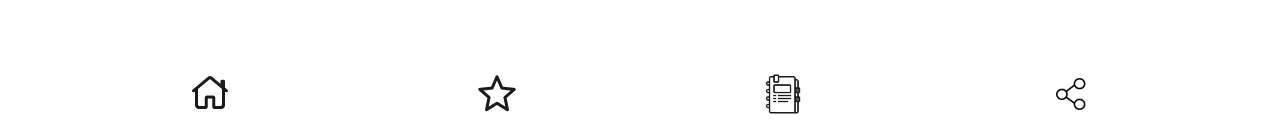
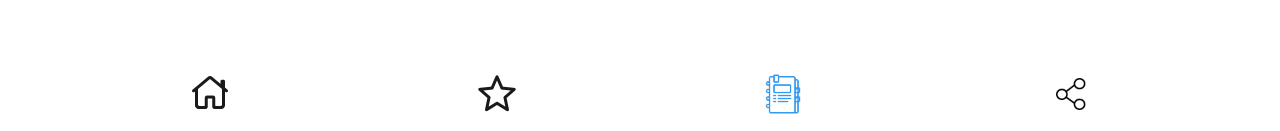
Before and after one commit to Elisarb/Applergic, a React (Create React App) app: page /DiarioGlobal in a window 1280 px wide. Shown: the part 666-797 px from the top of the page. Built offline with nearby package versions, Linux system fonts and the light colour scheme; the HTML template or start-up script is replaced by a standard one.

Commit message:
fieokdmkji

```diff
--- a/src/Components/Componentes/Shared/Btn-Diary/Btn-Diary.jsx
+++ b/src/Components/Componentes/Shared/Btn-Diary/Btn-Diary.jsx
@@ -7,8 +7,8 @@ const BtnDiary = () => {
     return(
 
             <div className='Btn-Diary-Caja'><Link to={`/DiarioGlobal`}>
-                    <img hidden={location.pathname==='/Diario'? false : true} className='Btn-Diary-Image' src={Btn1} alt="" />
-                    <img hidden={location.pathname==='/Diario'? true : false} className='Btn-Diary-Image' src={Btn2} alt="" /></Link>
+                    <img hidden={location.pathname==='/DiarioGlobal'? false : true} className='Btn-Diary-Image' src={Btn1} alt="" />
+                    <img hidden={location.pathname==='/DiarioGlobal'? true : false} className='Btn-Diary-Image' src={Btn2} alt="" /></Link>
             </div>
 
     )
--- a/src/Components/Pages/Home/Home.jsx
+++ b/src/Components/Pages/Home/Home.jsx
@@ -64,7 +64,7 @@ const navigate = useNavigate()
                 </div>
 
 
-                <div className='Hamburguesa-Opcion-Caja' onClick={()=> navigate ("/Diario")}>
+                <div className='Hamburguesa-Opcion-Caja' onClick={()=> navigate ("/DiarioGlobal")}>
                     <img className='Hamburguesa-Opcion-img' src={ImgDiario} alt="" />
                     <h1 className='Hamburguesa-Opcion-txt'>Diario</h1>
                 </div>
@@ -104,9 +104,7 @@ const navigate = useNavigate()
             <div className='Home-Main-Caja-Abajo'>
             <BtnGlobal name="Escanear" image={ImgEscanear} class="rgb(38 199 220)"/>
             <p>Escanea un nuevo producto.</p>
-
-            <BtnGlobal name="Buscar" image={ImgBuscar} class="rgb(196 196 196)" onClick={()=> navigate ("/Buscar")}/>
-
+            <BtnGlobal name="Buscar" image={ImgBuscar} class="rgb(196 196 196)"/>
             <p>Busca un comercio o restaurante para ti.</p>
             <BtnGlobal name="S.O.S." image={ImgSOS} class="rgb(248 73 113)"/>
             <p>¿Necesitas ayuda urgente? contactanos con emergencias.</p>
```
